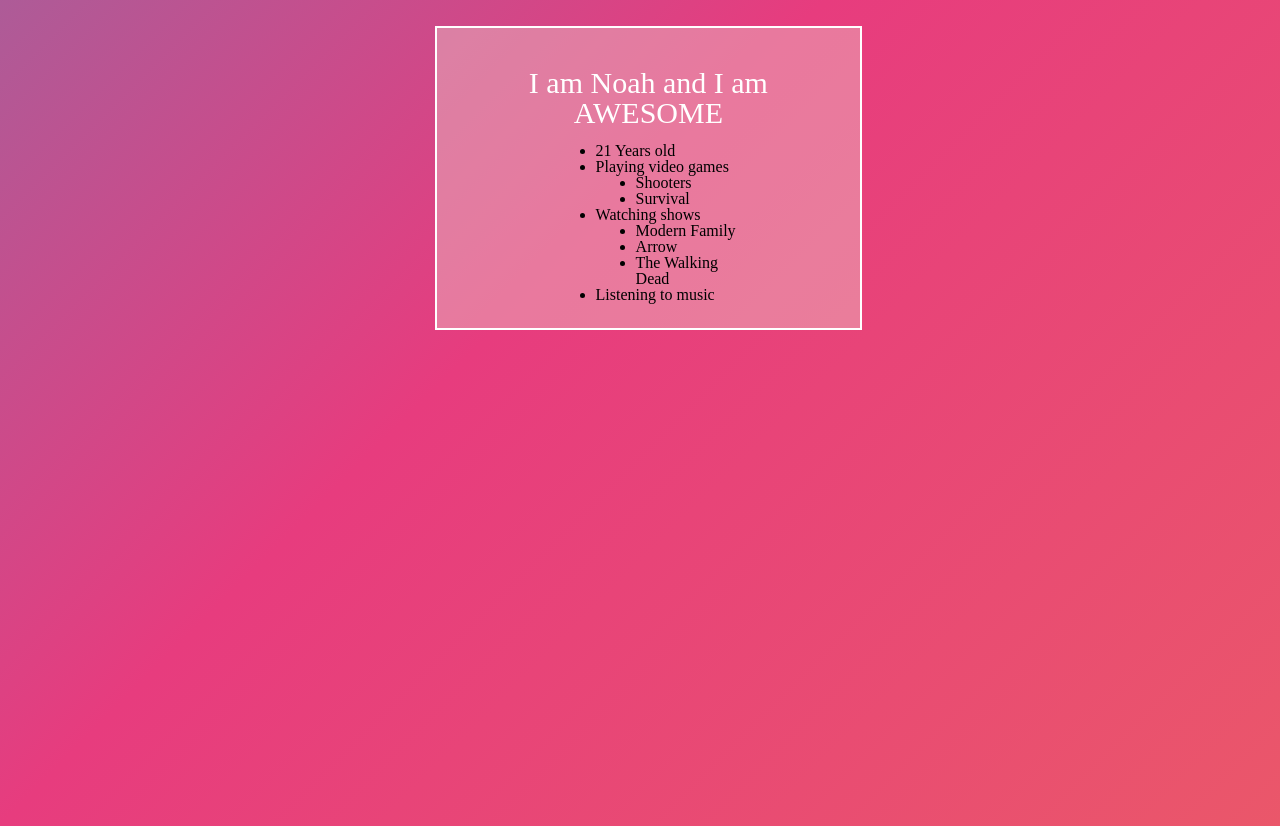
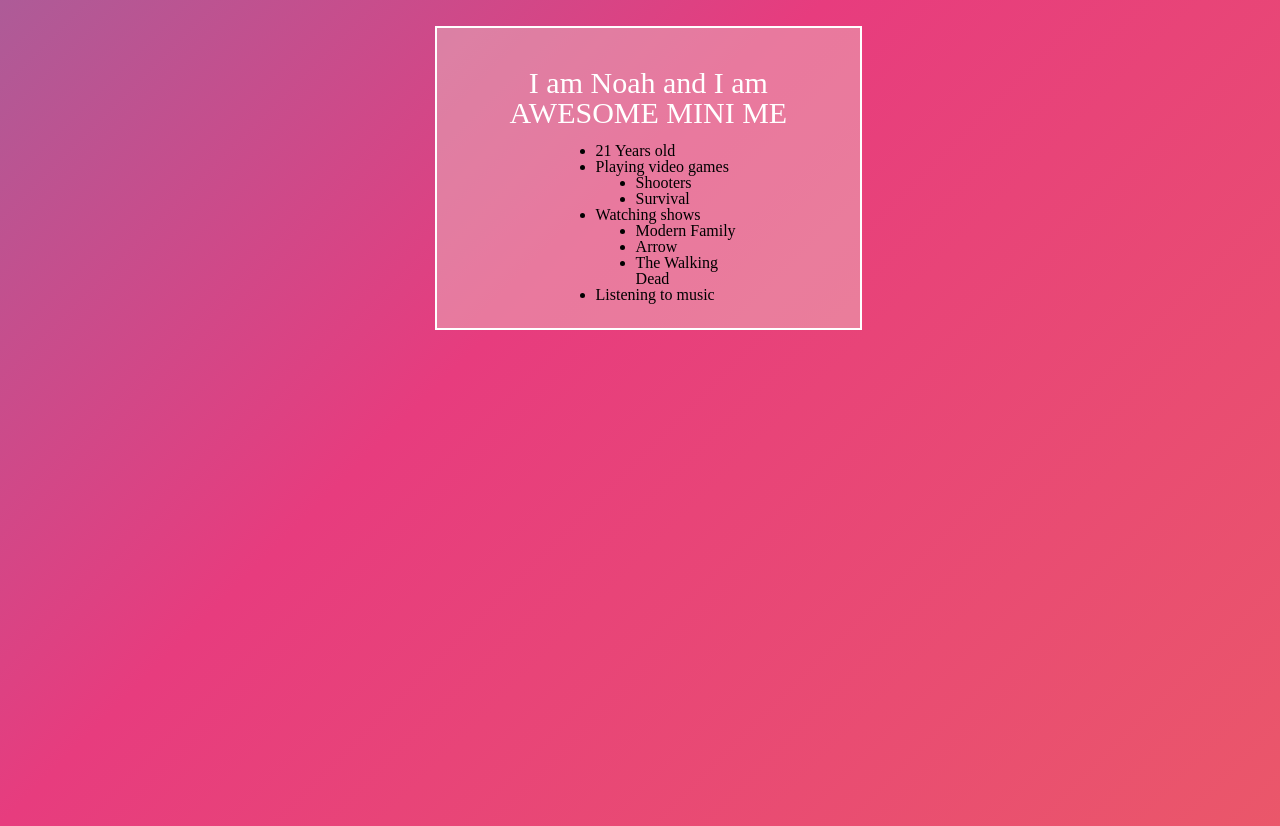
Before and after one commit to Nasta910/minime_branch, a plain HTML site: page index.html in a window 1280 px wide. Drawn offline with Linux system fonts and the light colour scheme.

Commit message:
Update index.html

```diff
--- a/index.html
+++ b/index.html
@@ -11,7 +11,7 @@
 </head>
 <body>
     <div class="title-part">
-        <h1>I am Noah and I am <b>AWESOME</b></h1>
+        <h1>I am Noah and I am <b>AWESOME</b> MINI ME</h1>
         <div class="about-me-list">
             <ul>
                 <li>21 Years old</li>
```
